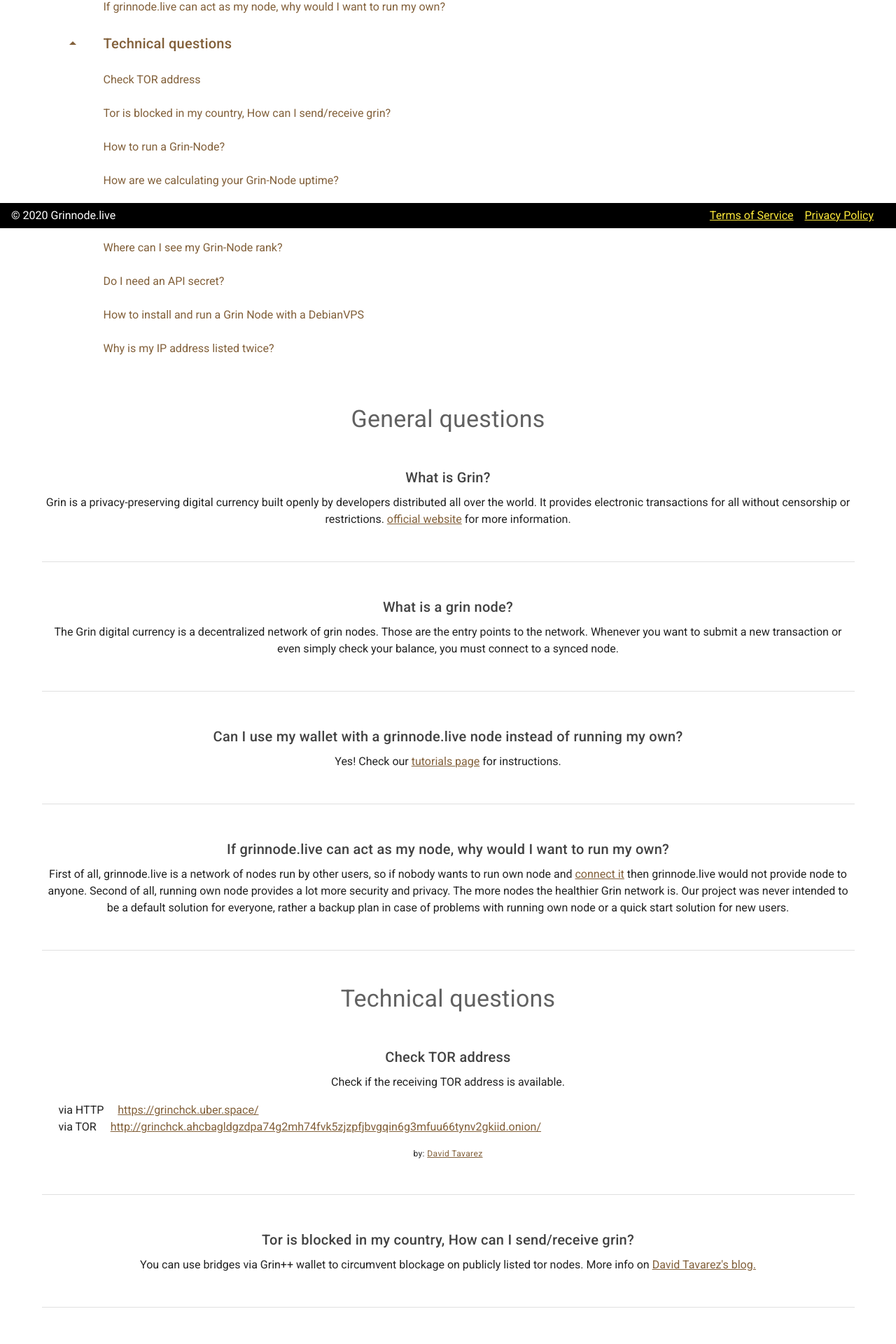
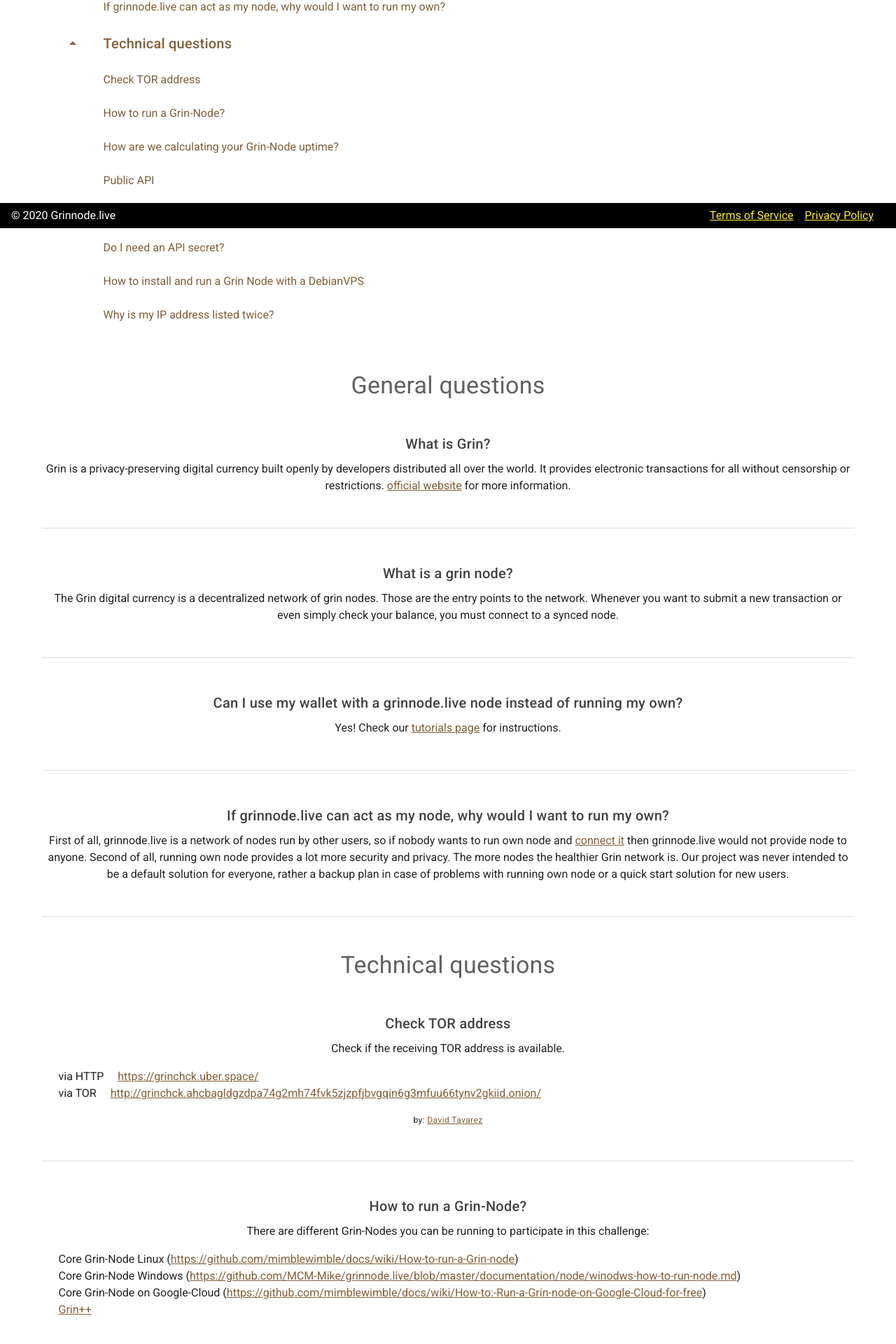
Before and after one commit to Grinnode-live/grinnode-live-frontend, a Vue app: page /faq in a window 1280 px wide. Shown: the part 474-2394 px from the top of the page at 70% size. Built offline with nearby package versions, Linux system fonts and the light colour scheme; no server answers.

Commit message:
Revert "Added new faq item, tor access from blocked countries"
This reverts commit edeed274251aab5ebb49a3cd92f3849fb5ab5876.

```diff
--- a/src/views/FAQ.vue
+++ b/src/views/FAQ.vue
@@ -69,14 +69,6 @@
         <v-list-item link to="" v-scroll-to="'#faq-technical-tor'">
           <v-list-item-title>
            <a  >Check TOR address</a>
-          </v-list-item-title>
-        </v-list-item>
-
-
-
-        <v-list-item link to="" v-scroll-to="'#faq-tor-block'">
-          <v-list-item-title>
-            <a>Tor is blocked in my country, How can I send/receive grin?</a>
           </v-list-item-title>
         </v-list-item>
 
@@ -163,25 +155,17 @@
 
       <v-divider class="my-12"></v-divider>
 
-      <h3 class="text-h6 grey--text text--darken-3 my-2" id="faq-tor-block">Tor is blocked in my country, How can I send/receive grin?</h3>
-      <span >You can use bridges via Grin++ wallet to circumvent blockage on publicly listed tor nodes. More info on <a href="https://davidtavarez.github.io/2020/bypass-internet-censorship-and-filtering-grinplusplus/">David Tavarez's blog.</a></span>
-
-
-
-
-      <v-divider class="my-12"></v-divider>
-
-
       <h3 class="text-h6 grey--text text--darken-3 my-2" id="faq-technical-node">How to run a Grin-Node?</h3>
                 <span >There are different Grin-Nodes you can be running to participate in this challenge:</span>
 
 
-      <ul   class="text-left mt-4 ">
+        <ul   class="text-left mt-4 ">
                   <li >Core Grin-Node Linux (<a  href="https://github.com/mimblewimble/docs/wiki/How-to-run-a-Grin-node">https://github.com/mimblewimble/docs/wiki/How-to-run-a-Grin-node</a>)</li>
                   <li>Core Grin-Node Windows (<a href="https://github.com/MCM-Mike/grinnode.live/blob/master/documentation/node/winodws-how-to-run-node.md">https://github.com/MCM-Mike/grinnode.live/blob/master/documentation/node/winodws-how-to-run-node.md</a>)</li>
                   <li>Core Grin-Node on Google-Cloud (<a href="https://github.com/mimblewimble/docs/wiki/How-to:-Run-a-Grin-node-on-Google-Cloud-for-free">https://github.com/mimblewimble/docs/wiki/How-to:-Run-a-Grin-node-on-Google-Cloud-for-free</a>)</li>
                   <li><a href="https://grinplusplus.github.io/#/" target="_blank">Grin++</a></li>
                 </ul>
+
 
 
       <v-divider class="my-12"></v-divider>
```
